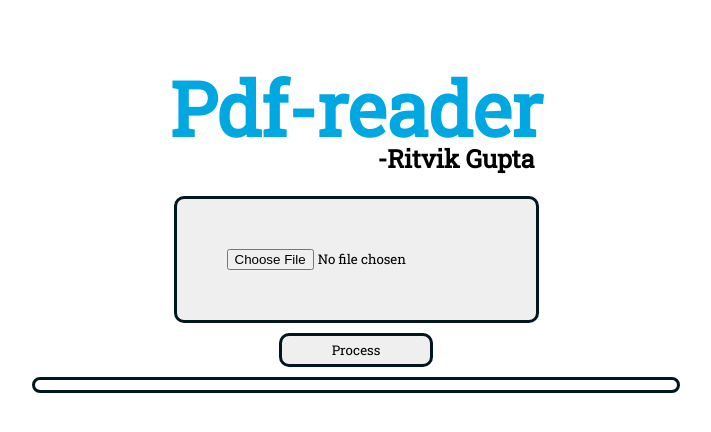
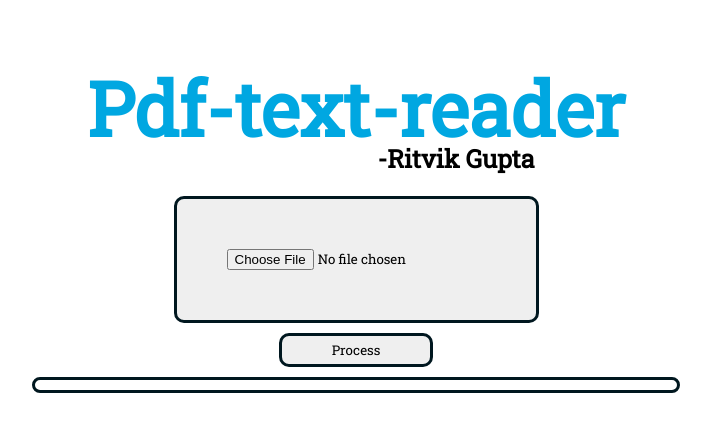
Before and after one commit to theseus-alt/pdfreader, a plain HTML site: page index.html in a window 1280 px wide. Shown: the whole page, without its empty margins (284-995 px from the left). Drawn offline with Linux system fonts and the light colour scheme.

Commit message:
minor changes

```diff
--- a/index.html
+++ b/index.html
@@ -4,7 +4,7 @@
     <script src="https://npmcdn.com/pdfjs-dist/build/pdf.js"></script>
   </head>
   <body>
-    <h1 id="title">Pdf-reader</h1>
+    <h1 id="title">Pdf-text-reader</h1>
     <h2 id="sub">-Ritvik Gupta</h2>
     <input id="pdffile" name="pdffile" type="file" />
     <button id="btn" onclick="convert()">Process</button>
```
